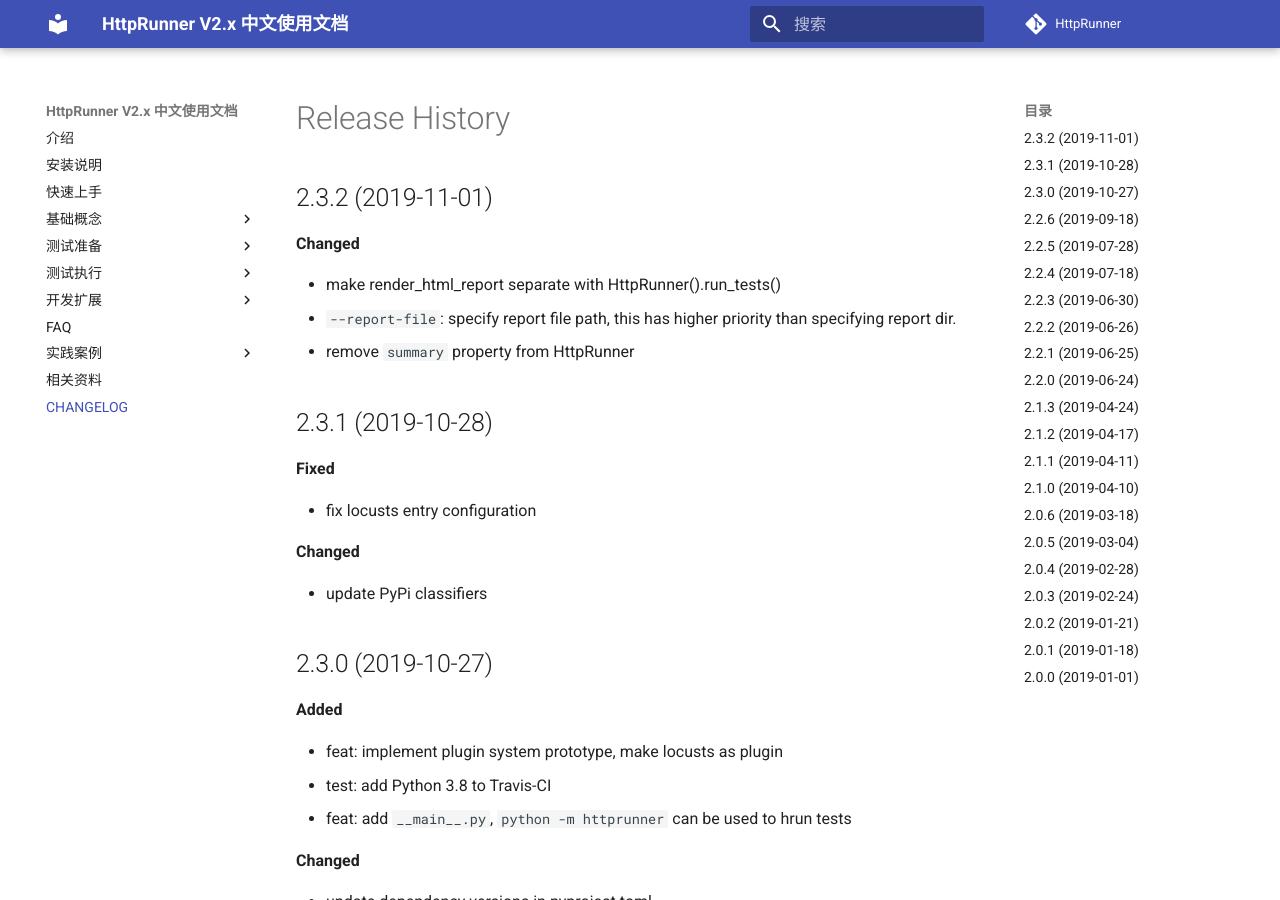
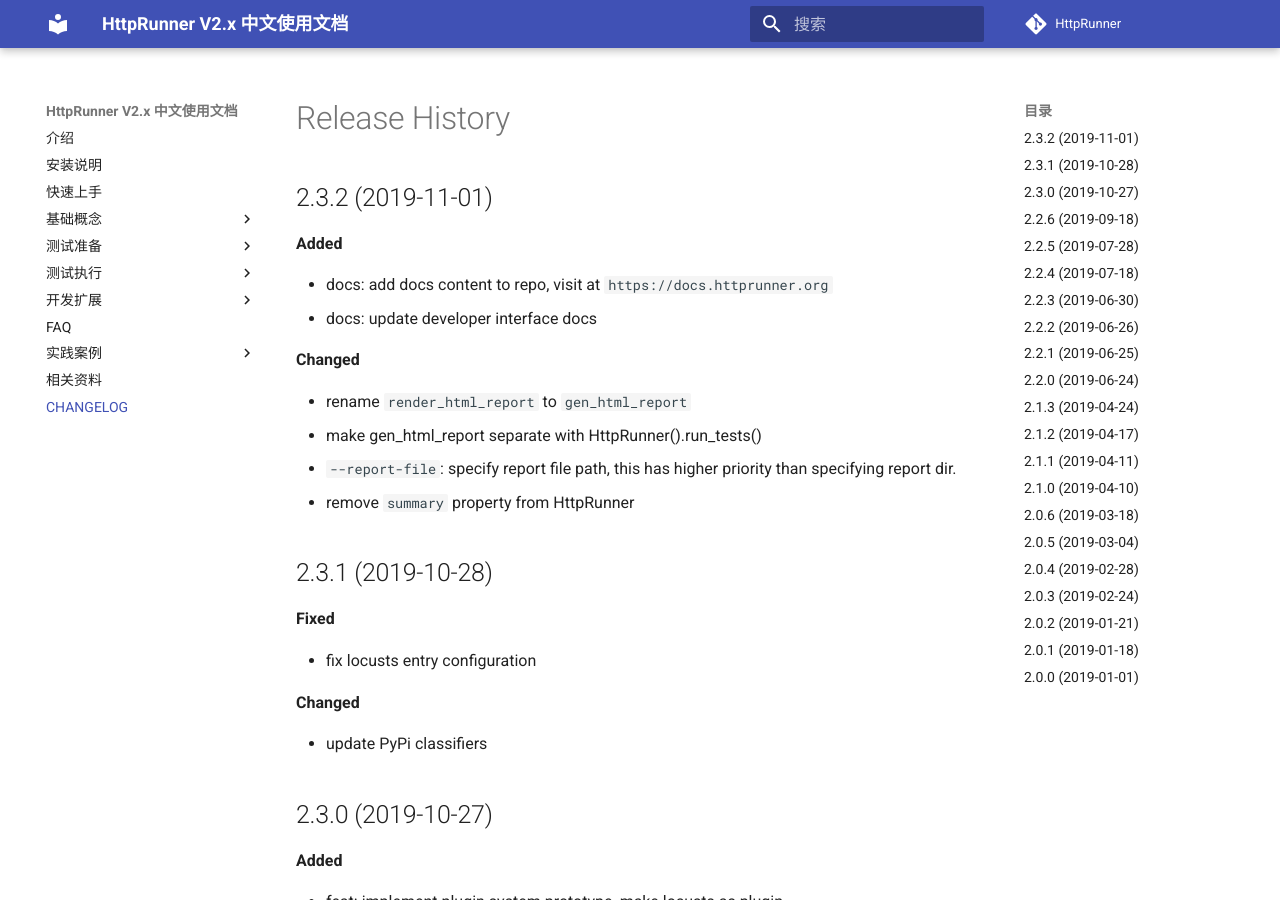
Before and after one commit to TanakitIntR/httprunner4, an MkDocs documentation site: the page built from docs/CHANGELOG.md, in a window 1280 px wide and 900 px high. Built offline with MkDocs 1.6.1 and Material for MkDocs 9.7.7, drawn with Linux system fonts in a browser that asks for light colours; comment, search, counter and statistics services are not loaded.

Commit message:
change: rename render_html_report to gen_html_report

```diff
--- a/docs/CHANGELOG.md
+++ b/docs/CHANGELOG.md
@@ -2,9 +2,15 @@
 
 ## 2.3.2 (2019-11-01)
 
+**Added**
+
+- docs: add docs content to repo, visit at `https://docs.httprunner.org`
+- docs: update developer interface docs
+
 **Changed**
 
-- make render_html_report separate with HttpRunner().run_tests()
+- rename `render_html_report` to `gen_html_report`
+- make gen_html_report separate with HttpRunner().run_tests()
 - `--report-file`: specify report file path, this has higher priority than specifying report dir.
 - remove `summary` property from HttpRunner
 
```
Also changed, not shown: docs/development/dev-api.md (+3 -3 lines), 3 other files.
